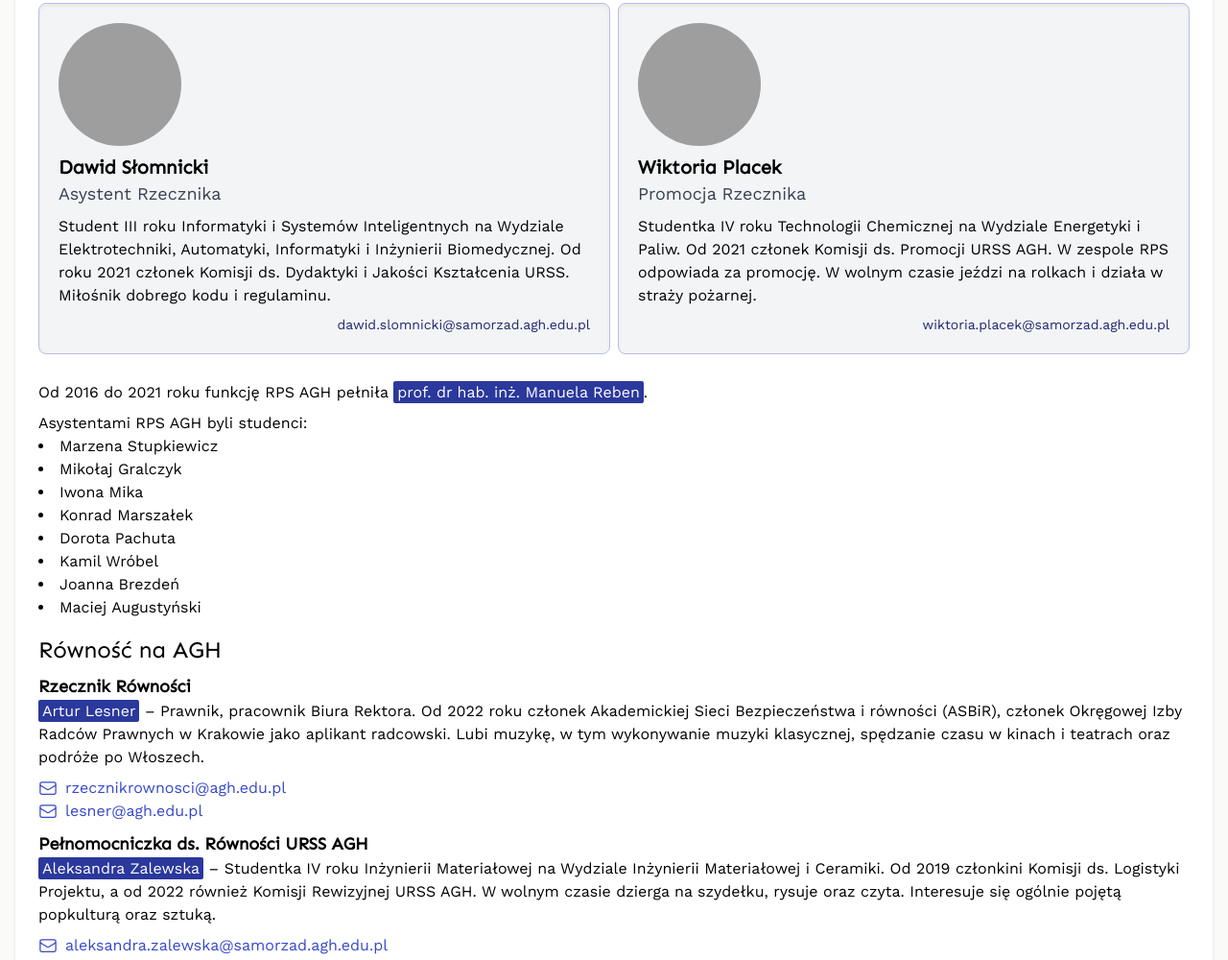
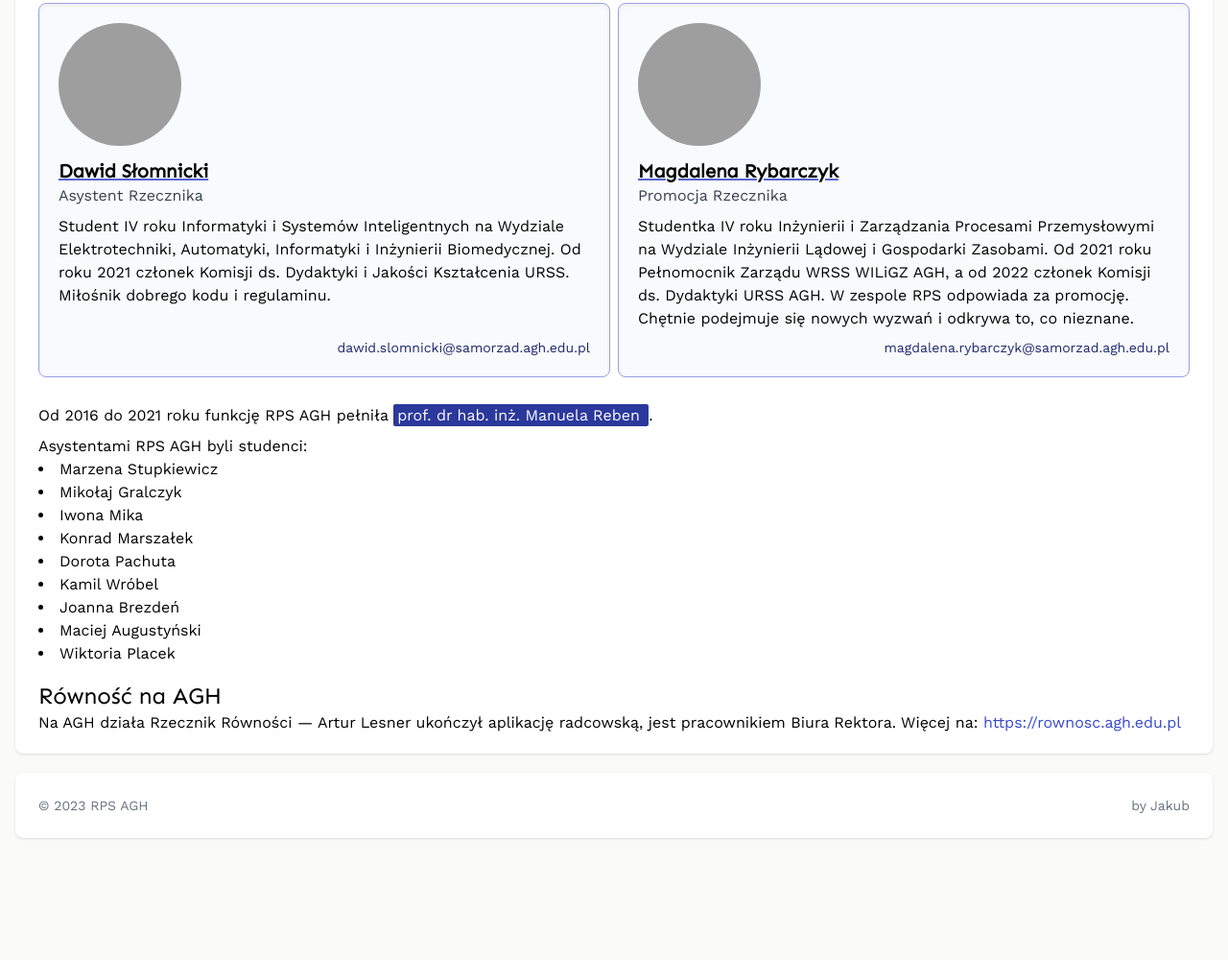
Before and after one commit to pcktm/rps-agh-website, an Astro site: page /o-nas in a window 1280 px wide. Shown: the part 969-1969 px from the top of the page at 96% size. After the commit the page ends 1862 px from the top, so only its background shows below. Built offline with nearby package versions, Linux system fonts and the light colour scheme; Astro itself is replaced by a stand-in of ours; grey boxes are pictures that could not be loaded.

Commit message:
feat: new pictures

```diff
--- a/src/components/Gallery.astro
+++ b/src/components/Gallery.astro
@@ -7,10 +7,10 @@ import { Picture } from "astro-imagetools/components";
     <div
       class="p-0.5 md:p-1 sm:col-span-1 col-span-2 shadow-lg bg-white overflow-hidden rounded-xl -rotate-[6deg] sm:translate-x-4 sm:translate-y-3 z-0"
     >
-      <div class="rounded-lg overflow-hidden h-full w-full">
+      <div class="rounded-lg overflow-hidden h-full w-full text-white">
         <Picture
-          src="/src/assets/rps3.jpg"
-          alt="Zdjęcie przedstawiające Gosię, Panią Agnieszkę i Wiktorię na Festiwalu Innowacji Studenckich AGH"
+          src="/src/assets/rps6.jpg"
+          alt="Zdjęcie przedstawiające Gosię, Panią Agnieszkę i Dawida i Magdę"
           loading="eager"
           placeholder="blurred"
         />
@@ -19,9 +19,9 @@ import { Picture } from "astro-imagetools/components";
     <div
       class="p-0.5 md:p-1 sm:col-span-1 col-span-2 shadow-xl bg-white overflow-hidden rounded-xl rotate-1 -translate-x-3 sm:translate-x-0 translate-y-3 sm:z-20"
     >
-      <div class="rounded-lg overflow-hidden h-full w-full">
+      <div class="rounded-lg overflow-hidden h-full w-full text-white">
         <Picture
-          src="/src/assets/rps1.jpg"
+          src="/src/assets/rps4.jpg"
           alt="Zdjęcie przedstawiające wszystkich członków RPS-a na ściance Samorządu"
           loading="eager"
           placeholder="blurred"
@@ -31,10 +31,10 @@ import { Picture } from "astro-imagetools/components";
     <div
       class="p-0.5 md:p-1 sm:col-span-1 col-span-2 col-start-2 shadow-lg bg-white overflow-hidden rounded-xl -translate-y-6 rotate-3 sm:-translate-x-4 sm:translate-y-4 z-20 sm:z-10"
     >
-      <div class="rounded-lg overflow-hidden h-full w-full">
+      <div class="rounded-lg overflow-hidden h-full w-full text-white">
         <Picture
-          src="/src/assets/rps2.jpg"
-          alt="Zdjęcie przedstawiające Rzecznika Praw Studenta, Wiktorię i Dawida w Klubie Studio"
+          src="/src/assets/rps5.jpg"
+          alt="Zdjęcie przedstawiające Rzecznika Praw Studenta i Magdę"
           loading="eager"
           placeholder="blurred"
         />
--- a/src/components/PersonBox.astro
+++ b/src/components/PersonBox.astro
@@ -8,12 +8,12 @@ export interface Props {
 const { member } = Astro.props;
 ---
 
-<div class="flex flex-col flex-1 p-5 bg-gray-100 shadow-inner rounded-lg border-brand-100 border">
+<div class="flex flex-col flex-1 p-5 rounded-lg shadow-inner bg-gray-50 border-brand-200 border">
   <div class="flex flex-1">
     <div class="flex flex-col align-center">
       <img src={member.src} class="w-28 h-28 sm:w-32 sm:h-32 rounded-full" alt={member.name} />
-      <div class="mt-2 text-xl font-bold font-sen">{member.name}</div>
-      <div class="text-lg text-gray-700">{member.role}</div>
+      <div class="mt-3 text-xl font-bold font-sen underline decoration-brand-400 decoration-2">{member.name}</div>
+      <div class="text-md text-gray-700">{member.role}</div>
     </div>
   </div>
   <p class="mt-2 flex-1">{member.description}</p>
--- a/src/contents/team.ts
+++ b/src/contents/team.ts
@@ -1,6 +1,6 @@
 import msajdakimg from '../assets/msajdak.jpg'
 import azatykaimg from '../assets/azatyka.jpg'
-import wplacekimg from '../assets/wplacek.jpg'
+import marybarczykimg from '../assets/mrybarczyk.jpg'
 import dslomnickiimg from '../assets/dslomnicki.jpg'
 
 export type TeamMember = {
@@ -24,21 +24,21 @@ const team: TeamMember[] = [
     role: "Asystentka Rzecznika",
     email: "malgorzata.sajdak@samorzad.agh.edu.pl",
     src: msajdakimg,
-    description: `Studentka III roku Inżynierii i Zarządzania Procesami Przemysłowymi na Wydziale Inżynierii Lądowej i Gospodarki Zasobami. Od 2021 członek Komisji ds. Dydaktyki URSS AGH. Swój czas wolny spędza grając w koszykówkę lub biegając. Chętnie ogląda seriale, głównie te dramatyczne.`
+    description: `Studentka IV roku Inżynierii i Zarządzania Procesami Przemysłowymi na Wydziale Inżynierii Lądowej i Gospodarki Zasobami. Od 2021 członek Komisji ds. Dydaktyki URSS AGH. Swój czas wolny spędza grając w koszykówkę lub biegając. Chętnie ogląda seriale, głównie te dramatyczne.`
   },
   {
     name: "Dawid Słomnicki",
     role: "Asystent Rzecznika",
     email: "dawid.slomnicki@samorzad.agh.edu.pl",
     src: dslomnickiimg,
-    description: `Student III roku Informatyki i Systemów Inteligentnych na Wydziale Elektrotechniki, Automatyki, Informatyki i Inżynierii Biomedycznej. Od roku 2021 członek Komisji ds. Dydaktyki i Jakości Kształcenia URSS. Miłośnik dobrego kodu i regulaminu.`
+    description: `Student IV roku Informatyki i Systemów Inteligentnych na Wydziale Elektrotechniki, Automatyki, Informatyki i Inżynierii Biomedycznej. Od roku 2021 członek Komisji ds. Dydaktyki i Jakości Kształcenia URSS. Miłośnik dobrego kodu i regulaminu.`
   },
   {
-    name: "Wiktoria Placek",
+    name: "Magdalena Rybarczyk",
     role: "Promocja Rzecznika",
-    email: "wiktoria.placek@samorzad.agh.edu.pl",
-    src: wplacekimg,
-    description: `Studentka IV roku Technologii Chemicznej na Wydziale Energetyki i Paliw. Od 2021 członek Komisji ds. Promocji URSS AGH. W zespole RPS odpowiada za promocję. W wolnym czasie jeździ na rolkach i działa w straży pożarnej.`
+    email: "magdalena.rybarczyk@samorzad.agh.edu.pl",
+    src: marybarczykimg,
+    description: `Studentka IV roku Inżynierii i Zarządzania Procesami Przemysłowymi na Wydziale Inżynierii Lądowej i Gospodarki Zasobami. Od 2021 roku Pełnomocnik Zarządu WRSS WILiGZ AGH, a od 2022 członek Komisji ds. Dydaktyki URSS AGH. W zespole RPS odpowiada za promocję. Chętnie podejmuje się nowych wyzwań i odkrywa to, co nieznane.`
   }
 ]
 
--- a/src/pages/o-nas.astro
+++ b/src/pages/o-nas.astro
@@ -6,25 +6,6 @@ import Mark from "../components/Mark.astro";
 import PersonBox from "../components/PersonBox.astro";
 import ogImage from "../assets/ogs/prawa-i-rownosc.png";
 
-const rownoscPeople = [
-	{
-		name: "Artur Lesner",
-		role: "Rzecznik Równości",
-		mail: [
-			"rzecznikrownosci@agh.edu.pl",
-			"lesner@agh.edu.pl"
-		],
-		description: `Prawnik, pracownik Biura Rektora. Od 2022 roku członek Akademickiej Sieci Bezpieczeństwa i równości (ASBiR), członek Okręgowej Izby Radców Prawnych w Krakowie jako aplikant radcowski. Lubi muzykę, w tym wykonywanie muzyki klasycznej, spędzanie czasu w kinach i teatrach oraz podróże po Włoszech.`
-	},
-	{
-		name: "Aleksandra Zalewska",
-		role: "Pełnomocniczka ds. Równości URSS AGH",
-		mail: [
-			"aleksandra.zalewska@samorzad.agh.edu.pl"
-		],
-		description: `Studentka IV roku Inżynierii Materiałowej na Wydziale Inżynierii Materiałowej i Ceramiki. Od 2019 członkini Komisji ds. Logistyki Projektu, a od 2022 również Komisji Rewizyjnej URSS AGH. W wolnym czasie dzierga na szydełku, rysuje oraz czyta. Interesuje się ogólnie pojętą popkulturą oraz sztuką.`
-	}
-]
 ---
 
 <Layout
@@ -37,9 +18,8 @@ const rownoscPeople = [
 	>
 		<p>
 			Rzecznik Praw Studenta oraz Rzecznik Równości to pracownicy uczelni
-			dbający o <Mark>dobro studentów oraz pracowników</Mark>.
-			Interweniują za zgodą osoby
-			zgłaszającej problem.
+			dbający o <Mark>dobro studentów oraz pracowników</Mark>. Interweniują za
+			zgodą osoby zgłaszającej problem.
 		</p>
 		<TitledSection containerClass="mt-3" title="Prawa na AGH" id="prawa">
 			<div class="grid grid-cols-1 md:grid-cols-2 gap-2 mt-4">
@@ -50,7 +30,9 @@ const rownoscPeople = [
 				}
 			</div>
 			<p class="mt-7">
-				Od 2016 do 2021 roku funkcję RPS AGH pełniła <Mark>prof. dr hab. inż. Manuela Reben</Mark>.
+				Od 2016 do 2021 roku funkcję RPS AGH pełniła <Mark>
+					prof. dr hab. inż. Manuela Reben
+				</Mark>.
 			</p>
 			<p class="mt-2">Asystentami RPS AGH byli studenci:</p><ul
 				class="list-inside list-disc"
@@ -63,44 +45,20 @@ const rownoscPeople = [
 				<li>Kamil Wróbel</li>
 				<li>Joanna Brezdeń</li>
 				<li>Maciej Augustyński</li>
+				<li>Wiktoria Placek</li>
 			</ul>
 		</TitledSection>
 		<TitledSection title="Równość na AGH" containerClass="mt-4" id="rownosc">
-			{
-				rownoscPeople.map((person) => {
-					return (
-					<h5 class="font-bold font-sen mt-2 text-lg">{person.role}</h5>
-						<p>
-							<Mark class="font-semibold font-sen">{person.name}</Mark> – {person.description}
-						</p>
-						<div class="mt-2">
-								{
-									person.mail.map((mail) => (
-									<div class="flex flex-row gap-2 text-brand-500 hover:text-brand-700 items-center">
-										<svg
-												xmlns="http://www.w3.org/2000/svg"
-												fill="none"
-												viewBox="0 0 24 24"
-												stroke-width="1.5"
-												stroke="currentColor"
-												class="w-5 h-5"
-											>
-												<path
-													stroke-linecap="round"
-													stroke-linejoin="round"
-													d="M21.75 6.75v10.5a2.25 2.25 0 01-2.25 2.25h-15a2.25 2.25 0 01-2.25-2.25V6.75m19.5 0A2.25 2.25 0 0019.5 4.5h-15a2.25 2.25 0 00-2.25 2.25m19.5 0v.243a2.25 2.25 0 01-1.07 1.916l-7.5 4.615a2.25 2.25 0 01-2.36 0L3.32 8.91a2.25 2.25 0 01-1.07-1.916V6.75"
-												></path>
-											</svg>
-											<a href={`mailto:${mail}`}>
-												{mail}
-											</a>
-										</div>
-									))
-								}
-						</div>
-					)
-				})
-			}
+			Na AGH działa Rzecznik Równości — Artur Lesner ukończył aplikację
+			radcowską, jest pracownikiem Biura Rektora. Więcej na:
+			<a
+				href="https://rownosc.agh.edu.pl/"
+				target="_blank"
+				class="hover:underline text-brand-500 hover:text-brand-700"
+				rel="noopener"
+			>
+				https://rownosc.agh.edu.pl
+			</a>
 		</TitledSection>
 	</main>
 </Layout>
```
Also changed, not shown: src/assets/IMG_1843.jpeg (added), src/assets/IMG_2157.JPEG (added), src/assets/mrybarczyk.jpg (added), src/assets/rps4.jpg (added), src/assets/rps5.jpg (added), src/assets/rps6.jpg (added), 1 other file.
